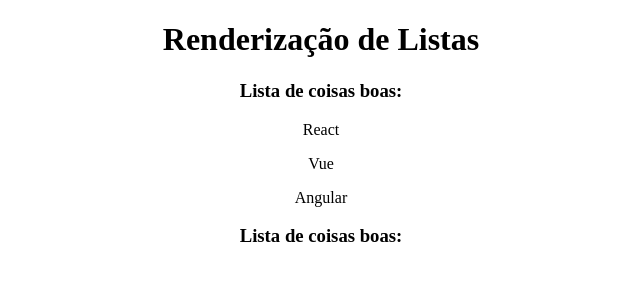
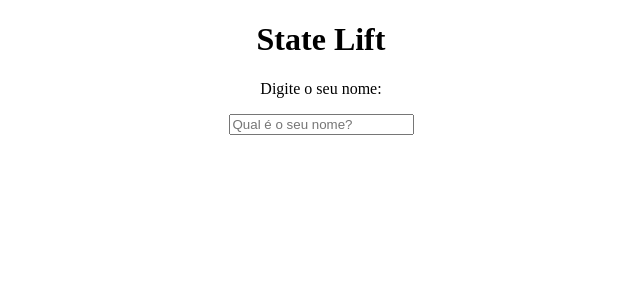
Before and after one commit to tonlopes21/novoprojetoreact, a React (Create React App) app: page / in a window 1280 px wide. Shown: the top 300 px of the page, without its empty margins (319-959 px from the left). Built offline with nearby package versions, Linux system fonts and the light colour scheme.

Commit message:
State lift

```diff
--- a/src/App.js
+++ b/src/App.js
@@ -1,28 +1,23 @@
 import './App.css';
-import OutraLista from './Components/OutraLista';
+import { useState } from 'react';
+import SeuNome from './Components/SeuNome';
+import Saudacao from './Components/Saudacao';
+
 
 
 function App() {
 
 
-const meusItens = [' React ', ' Vue ', ' Angular ']
+
+const [nome, setNome] = useState()
+
 
   return (
     <div className={"App"}>
-    <h1> Renderização de Listas</h1>
-    <OutraLista itens = {meusItens}/>
-    <OutraLista itens = {[]}/>
-
-
-
-
-
-
-
-
-
-
-
+    <h1> State Lift</h1>
+    <SeuNome setNome={setNome}/>
+    {nome}
+    <Saudacao nome={nome}/>
 
     </div>
 
--- /dev/null
+++ b/src/Components/Saudacao.js
@@ -0,0 +1,12 @@
+function Saudacao({nome}){
+
+    function gerarsaudacao(algumnome){
+        return(`Olá ${algumnome}, tudo bem?`)
+    }
+
+
+
+
+    return <> {nome && <p>{gerarsaudacao(nome)}</p>}</>
+
+}export default Saudacao
--- /dev/null
+++ b/src/Components/SeuNome.js
@@ -0,0 +1,17 @@
+function SeuNome({setNome}){
+
+
+    return(
+
+
+        <div>
+            <p>Digite o seu nome:</p>
+            <input type="text" placeholder="Qual é o seu nome?" onChange={(e)=> setNome(e.target.value)}/>
+
+        </div>
+
+
+    )
+
+}
+export default SeuNome
```
